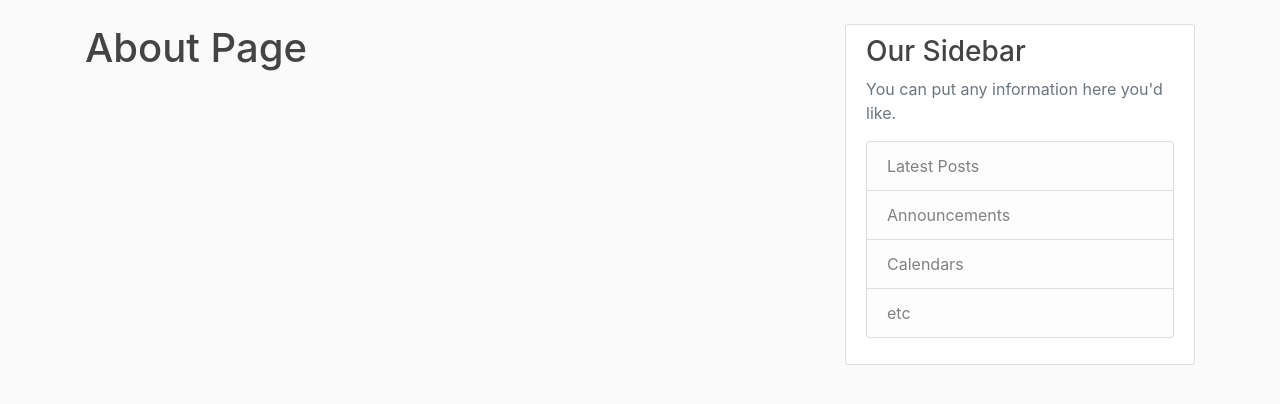
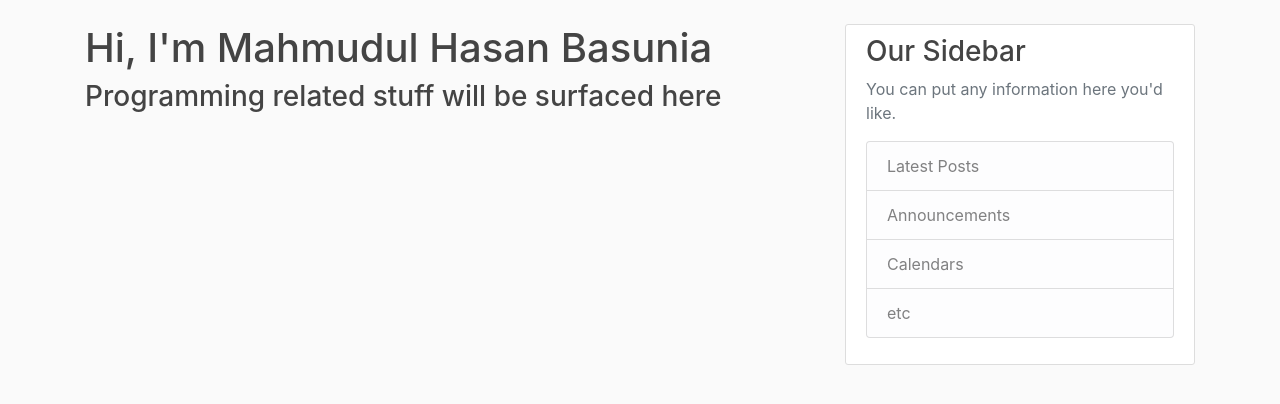
Before and after one commit to basunia/lostcoder-blog, a Django app: page /about/ in a window 1280 px wide. Shown: the part 56-460 px from the top of the page. Run offline with Django 4.2, Linux system fonts and the light colour scheme; some libraries are stand-ins or nearby versions.

Commit message:
add litte bio to about page

```diff
--- a/blog/templates/blog/about.html
+++ b/blog/templates/blog/about.html
@@ -1,4 +1,5 @@
 {% extends 'blog/base.html' %}
 {% block content %}
-    <h1>About Page</h1>
+    <h1>Hi, I'm Mahmudul Hasan Basunia</h1>
+    <h3>Programming related stuff will be surfaced here</h3>
 {% endblock content %}
```
